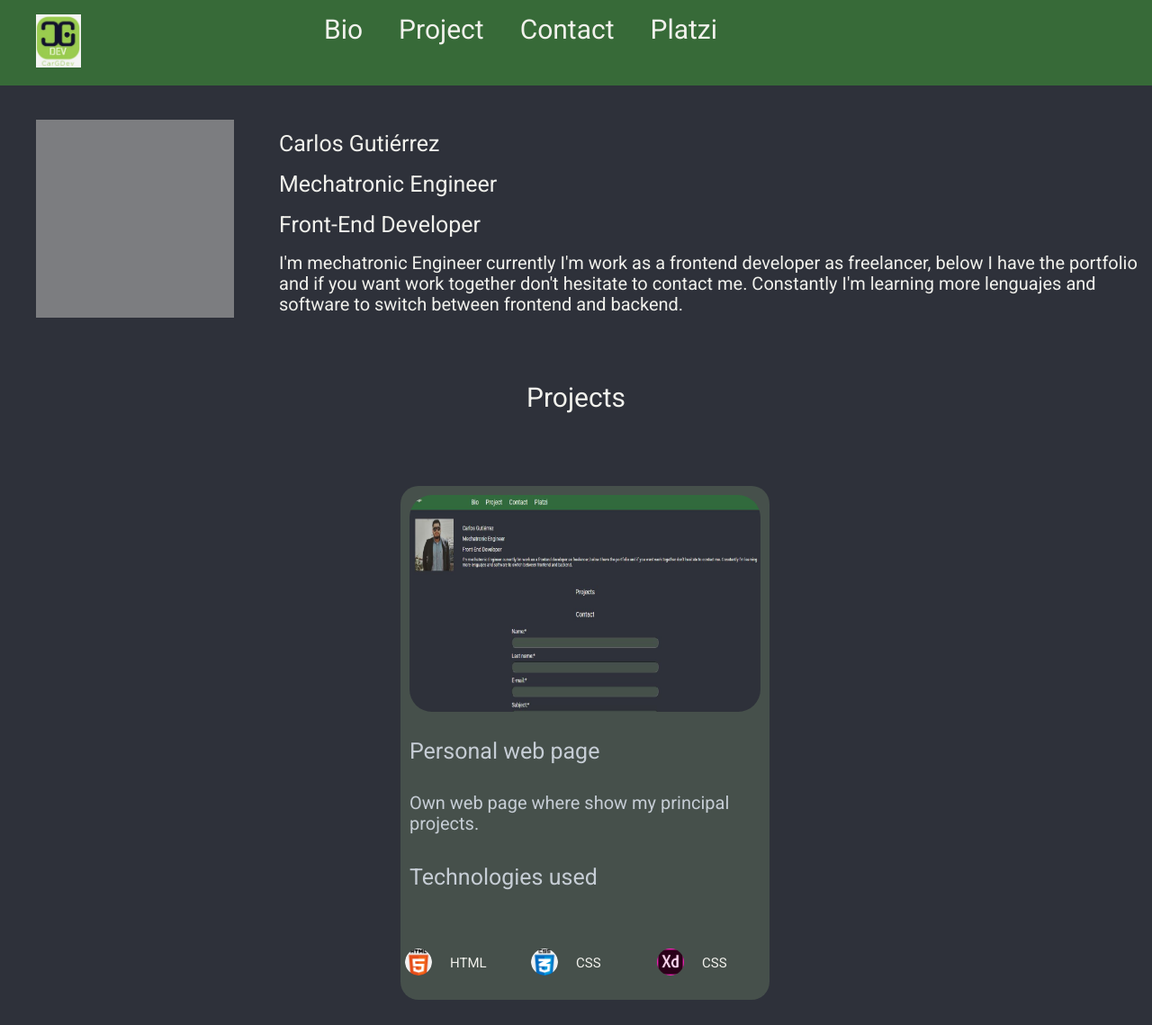
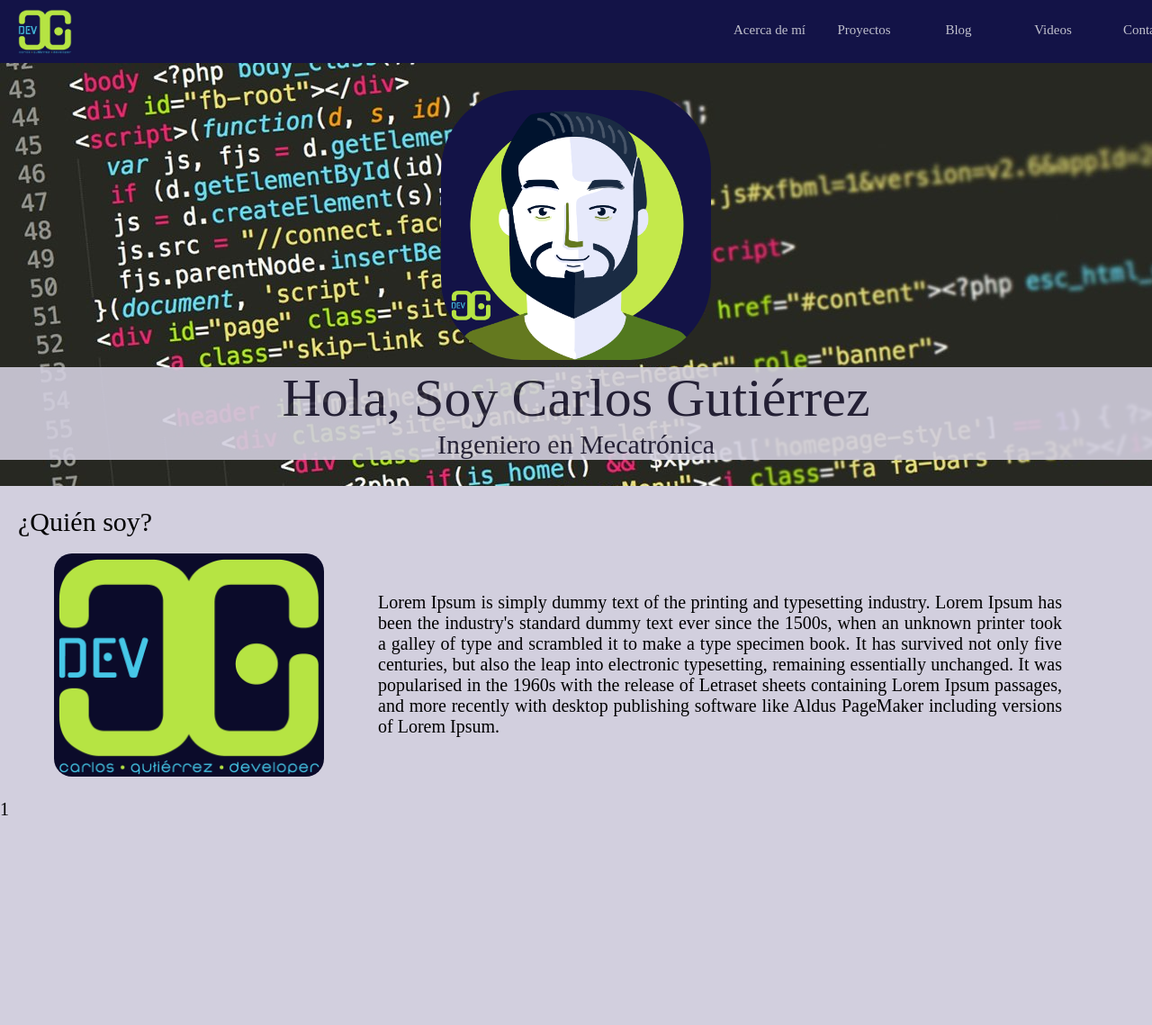
Before and after one commit to CarGDev/PaginaWeb, a website: page src/index.html in a window 1280 px wide. Shown: the top 1139 px of the page at 90% size. Drawn offline with Linux system fonts and the light colour scheme; grey boxes are pictures that could not be loaded.

Commit message:
Adding about

```diff
--- a/src/assets/css/contact.css
+++ /dev/null
@@ -1,92 +0,0 @@
-/* .title-data {
-  color: #2E2E2E;
-} */
-
-.contact .title {
-  display: flex;
-  justify-content: center;
-  font-size: 30px;
-}
-
-.head {
-  width: 100%;
-}
-
-.foot {
-  width: 100%;
-}
-
-.projects .title {
-  display: flex;
-  justify-content: center;
-  font-size: 30px;
-}
-
-.form{
-  border-radius: 20px;
-  border: 0px;
-  margin: 0px auto;
-  padding: 0px;
-  height: 780px;
-  width: 1100px;
-  /* left: 300px;
-  top: 200px; */
-  display: grid;
-  justify-items: center;
-  align-items: flex-start;
-}
-
-.form section {
-  margin: 10px;
-}
-
-.form-name label {
-  display: flex;
-  align-items: flex-start;
-}
-
-input {
-  border-radius: 20px;
-  width: 832px;
-  height: 40px;
-  outline: none;
-  margin-top: 10px;
-  background-color: #46504B;
-  color: #F1F1EC;
-  display: flex;
-  justify-content: start;
-}
-
-.form-buttons {
-  padding: 20px;
-  vertical-align: middle;
-}
-
-.form-password__input {
-  text-align: start;
-}
-
-.form-message__input {
-  height: 250px;
-}
-
-.form-buttons__accept {
-  font-size: 30px;
-}
-
-button {
-  background-color: #4A9B45;
-  color: #F1F1EC;
-  border-radius: 20px;
-  width: 408px;
-  height: 72px;
-  outline: none;
-}
-.form-buttons__accept {
-  margin-right: 5px;
-
-}
-
-.form-buttons__cancel {
-  margin-left: 5px;
-}
--- a/src/assets/css/main.css
+++ b/src/assets/css/main.css
@@ -1,133 +1,288 @@
-body{
-  background-color: #2E313A;
-  font-family: 'Roboto', sans-serif;
-  color: #F1F1EC;
+body {
+  background: #D2CFDE;
+  width: 99vw;
+  /* overflow-x: hidden; */
+  /* overflow: hidden; */
 }
-
-p {
-  font-size: 25px;
-}
-
-.projects p {
-  font-size: 30px;
-}
-
-.description {
+/* linear-gradient(#131347, */
+.container {
+  display: grid;
+  /* grid-template-columns: 1fr; */
+  grid-template-rows: 3.5em 1fr 3.5em;
   font-size: 20px;
-}
-
-label {
-  font-size: 25px;
+  /* grid-gap: .25em; */
+  /* background-image: image(./assets/images/carlosOK-05); */
 }
 
 a {
-  color: #F1F1EC;
+  font-size: .75em;
+  color:#C1C1CD;
   text-decoration: none;
-  font-size: 30px;
 }
 
-/* .contact {
-  height: 1500px;
-} */
+/* Comienza el header */
+.head {
+  /* width: 200px; */
+  background: #131347;
+  /* border: 1px solid black; */
+  position: fixed;
+  width: 100vw;
+  height: 3.5em;
+  /* height: 200px; */
+  grid-column: 1 / -1;
+  grid-row: 1 / 2;
+  display: grid;
+  grid-template-columns: 40em 5em 5em 5em 5em 5em;
+  grid-gap: .25em;
+  z-index: 3;
+}
 
-.container {
-  display: grid;
-  grid-template-columns: 1fr;
-  grid-template-rows: 90px minmax(600px 1fr) 500px;
+.lista {
+  height: 80%;
+  /* border: 1px solid green; */
+}
+
+.head-section:nth-of-type(2):hover {
+  background-color:#1C1C4E;
+}
+
+.head-section:nth-of-type(3):hover {
+  background-color:#1C1C4E;
+}
+
+.head-section:nth-of-type(4):hover {
+  background-color:#1C1C4E;
+}
+
+.head-section:nth-of-type(5):hover {
+  background-color:#1C1C4E;
+}
+
+.head-section:nth-of-type(6):hover {
+  background-color:#1C1C4E;
+}
+
+.head-section {
+  text-align: center;
+  align-items: center;
+}
+
+.logo {
+  margin: 0em;
+  /* height: 100%; */
+  padding: .5em 0em 0em 1em;
+  display: flex;
   justify-items: center;
 }
 
-.header {
-  display: flex;
-  justify-items: flex-start;
+.logo img {
+  width: 3em;
 }
 
-.body {
+.lista-section {
+  padding: 0em;
+}
+/* Termina el header */
+/* comienza el contenido */
+.content {
+  /* width: 100vw; */
+  /* border: 1px solid black; */
+  /* height: 200px; */
+  grid-column: 1 / -1;
+  grid-row: 2 / 3;
   display: grid;
-  grid-template-rows: 300px 1fr 1050px;
+  grid-template-rows: 23.5em 1fr 1fr 1fr 1fr 1fr;
+  grid-gap: .25em;
+}
+
+.section:nth-of-type(1) {
+  /* border: 1px solid white; */
+  height: 23.5em;
+  grid-row: 1 / 2;
+  width: 100vw;
+  display: flex;
+  align-items: center;
+  justify-content: center;
+  /* z-index: 2; */
+  background: #D2CFDE;
+}
+
+.section:nth-of-type(2) {
+  /* border: 1px solid white; */
+  /* width: 100%; */
+  grid-row: 2 / 3;
+  z-index: 2;
+  background: #D2CFDE;
+  display: grid;
+  grid-template-columns: 20em 1fr;
+  grid-template-rows: 3.5em 1fr;
+  grid-template-areas: "about", "about"
+                       "img", "description";
+}
+
+.section:nth-of-type(2) .section-aboutMe:nth-of-type(1) {
+  grid-column: 1 / -1;
+  grid-row: 1 / 2;
+  height: 3.5em;
+  /* width: 100vw; */
+  display: flex;
+  align-items: center;
+  justify-items: center;
+  padding-left: 1em;
+  /* background-color: blue; */
+  /* width: 90%; */
+}
+
+.section:nth-of-type(2) .section-aboutMe:nth-of-type(1) p {
+  font-size: 1.5em;
+  /* padding: 1em; */
+}
+
+.section:nth-of-type(2) .section-aboutMe:nth-of-type(2) {
+  grid-column: 1 / 2;
+  grid-row: 2 / -1;
+  padding-left: 1em;
+  display: flex;
+  /* height: 15em; */
+  justify-content: center;
+}
+.section:nth-of-type(2) .section-aboutMe:nth-of-type(3) {
+  grid-column: 2 / -1;
+  grid-row: 2 / -1;
+  display: flex;
+  align-items: center;
+  padding-left: 1em;
+  padding-right: 5em;
+  /* background-color: red; */
+  /* width: 100%; */
+}
+
+.section:nth-of-type(2) .section-aboutMe:nth-of-type(3) p {
+  text-align: justify;
+}
+
+.section:nth-of-type(2) .section-aboutMe:nth-of-type(2) .aboutMe-img {
+  background-color: #0B0B2A;
+  /* height: 15em; */
+  border-radius: 20px;
+  margin: 0em;
+  /* display: flex; */
+  /* justify-items: center; */
+}
+
+.section:nth-of-type(2) .section-aboutMe:nth-of-type(2) .aboutMe-img img {
+  width: 15em;
+  display: flex;
   justify-items: center;
 }
 
-.body {
-  justify-content: center;
-}
-.body .bio {
-  display: grid;
-  grid-template-columns: 300px 1fr;
-  grid-template-rows: 1fr;
-  grid-gap: 10px;
-  align-items: center;
-  justify-items: center;
-  /* margin: 20px 300px 20px 300px; */
+.section:nth-of-type(3) {
+  /* border: 1px solid white; */
+  height: 100%;
+  grid-row: 3 / 4;
+  /* z-index: 2; */
+  background: #D2CFDE;
 }
 
-.body .bio .image {
-  margin-top: 10px;
-  margin-bottom: 10px;
+.section:nth-of-type(4) {
+  /* border: 1px solid white; */
+  height: 100%;
+  grid-row: 4 / 5;
+  /* z-index: 2; */
+  background: #D2CFDE;
 }
 
-.titleSection {
-  display: grid;
-  grid-template-columns: 1fr;
-  grid-template-rows: 35px 35px 40px 1fr;
-  grid-gap: 10px;
-
+.section:nth-of-type(5) {
+  /* border: 1px solid white; */
+  height: 100%;
+  grid-row: 5 / 6;
+  /* z-index: 2; */
+  background: #D2CFDE;
 }
 
-.body .bio .image img {
-  width: 220px;
-  height: 220px;
-  /* height: 410px; */
-  opacity: 70%;
-}
-.header .logo img {
-  width: 50px;
+.section:nth-of-type(6) {
+  /* border: 1px solid white; */
+  height: 100%;
+  grid-row: 6 / -1;
+  /* z-index: 2; */
+  background: #D2CFDE;
 }
 
-.head {
-  display: grid;
-  grid-template-columns: minmax(100px, 300px) 1fr;
-  /* justify-items: flex-end; */
-  grid-gap: 20px;
-  background-color: #376A38;
+.about {
+  display: flex;
+  align-items: initial;
 }
 
-.headerTitle {
-  display: flex;
-  justify-items: flex-end;
-  padding-right: 40px;
+.about-content:nth-of-type(1) {
+  margin: 0em;
+  width: 100vw;
+  position: relative;
+  z-index: 1;
+  height: 23.5em;
 }
 
-.foot {
-  display: grid;
-  grid-template-columns: 300px 600px 1fr;
-  grid-gap: 20px;
-  background-color: #376A38;
-  align-content: center;
+.background {
+  margin: 0em;
+  height: 23.5em;
+  width: 100vw;
+  overflow: hidden;
+  /* margin: 10px;
+  position: relative; */
 }
 
-.footItem {
-  display: flex;
-  align-items: baseline;
-  justify-content: center;
+.background img {
+  /* width:  100vw; */
+  left: -100%;
+  right: -100%;
+  top: -100%;
+  bottom: -100%;
+  margin: auto;
+  min-height: 100%;
+  min-width: 100%;
 }
 
-.social img {
-  width: 50px;
-  height: 50px;
-  border-radius: 25px;
+.about-content:nth-of-type(2) {
+  position: absolute;
+  width: 100vw;
+  z-index: 2;
 }
 
-.social {
-  display: flex;
-  align-items: center;
+.about-avatar {
+  margin-bottom: 0em;
 }
 
-.social a {
-  padding-left: 50px;
+.about-item {
+  text-align: center;
+  font-size: 1.5em;
 }
 
-a:hover {
-  color: #2E313A;
-  text-decoration: underline;
+.about-description p {
+  margin: 0em;
+  color: #242038;
+  background: #D2CFDE;
+  opacity: 90%;
 }
+
+.about-description:nth-of-type(1) p {
+  font-size: 2em;
+}
+
+.about-avatar img {
+  background-color: #131347;
+  border-radius: 3em;
+  width: 10em;
+}
+
+/* Termina el contenido */
+/* Comienza el footer */
+.footer {
+  /* width: 200px; */
+  background: #131347;
+  height: 100%;
+  /* border: 1px solid black; */
+  /* height: 200px; */
+  grid-column: 1 / -1;
+  grid-row: 3 / -1;
+}
+
+/* Termina el footer */
--- a/src/index.html
+++ b/src/index.html
@@ -8,149 +8,108 @@
   <link rel="icon" type="image/png" href="./assets/images/entretenimiento.png">
   <link rel="stylesheet" href="./assets/css/normalize.css" />
   <link rel="stylesheet" href="./assets/css/main.css" />
-  <link rel="stylesheet" href="./assets/css/contact.css">
-  <link rel="stylesheet" href="./assets/css/project.css">
 </head>
 <body>
   <section class="container">
     <header class="head">
-      <!-- <nav> -->
-        <section class="header">
-          <figure class="logo">
-            <img src="./assets/images/Logo1.JPG" alt="">
-          </figure>
-        </section>
-        <nav class="headerTitle">
-          <ul class="item">
-            <a href="#Bio">Bio</a>
+      <div class="head-section">
+        <figure class="logo">
+          <img src="./assets/images/CARGDEV_logo-02.png" alt="" class="logo-img">
+        </figure>
+      </div>
+      <div class="head-section">
+        <div class="lista">
+          <ul class="lista-section">
+            <a href="#about">Acerca de mí</a>
           </ul>
-          <ul class="item">
-            <a href="#Project">Project</a>
+        </div>
+      </div>
+      <div class="head-section">
+        <div class="lista">
+          <ul class="lista-section">
+            <a href="#projects">Proyectos</a>
           </ul>
-          <ul class="item">
-            <a href="#Contact">Contact</a>
+        </div>
+      </div>
+      <div class="head-section">
+        <div class="lista">
+          <ul class="lista-section">
+            <a href="#blog">Blog</a>
           </ul>
-          <ul class="item">
-            <a href="https://platzi.com/@CarGDev/" target="_blank">Platzi</a>
+        </div>
+      </div>
+      <div class="head-section">
+        <div class="lista">
+          <ul class="lista-section">
+            <a href="#videos">Videos</a>
           </ul>
-        </nav>
-      <!-- </nav> -->
+        </div>
+      </div>
+      <div class="head-section">
+        <div class="lista">
+          <ul class="lista-section">
+            <a href="#contact">Contacto</a>
+          </ul>
+        </div>
+      </div>
     </header>
-    <section class="body">
-      <section class="bio" id="Bio">
-        <figure class="image">
-          <img src="./assets/images/IMG_20190420_223647_636.jpg" alt="">
-        </figure>
-        <section class="titleSection">
-          <p class="title">Carlos Gutiérrez</p>
-          <p class="ocupacy">Mechatronic Engineer</p>
-          <p class="subtitle">Front-End Developer</p>
-          <p class="description">
-            I'm mechatronic Engineer currently I'm work as a frontend developer as freelancer, below I have the portfolio and if you want work together don't hesitate to contact me.
-            Constantly I'm learning more lenguajes and software to switch between frontend and backend.
-          </p>
-        </section>
-      </section>
-      <section class="projects" id="Project">
-        <p class="title">Projects</p>
-        <div class="Projects-container">
-          <div class="content">
-            <div class="project">
-              <figure class="project-img">
-                <img src="./assets/images/Projects/Pagina Web.JPG" alt="">
+    <section class="content">
+      <div class="section"> <!-- 1 -->
+        <div class="about">
+          <div class="about-content">
+            <figure class="background">
+              <img src="./assets/images/BackGround.jpg" alt="">
+            </figure>
+          </div>
+          <div class="about-content">
+            <div class="about-item">
+              <figure class="about-avatar">
+                <img src="./assets/images/carlosOK-05.png" alt="">
               </figure>
-              <div class="titles">
-                <div class="project-title">
-                  <a href="https://cargdev.com">Personal web page</a>
-                </div>
-                <div class="project-description">
-                  <p>
-                    Own web page where show my principal projects.
-                  </p>
-                </div>
+            </div>
+            <div class="about-item">
+              <div class="about-description">
+                <p>Hola, Soy Carlos Gutiérrez</p>
               </div>
-              <div class="techs">
-                <p class="tech-title">Technologies used</p>
-                <div class="tech-techs">
-                  <div class="project-technologies">
-                    <div>
-                      <figure class="tech-icon">
-                        <img src="./assets/images/iCONS/html-5.png" alt="">
-                      </figure>
-                      <p>HTML</p>
-                    </div>
-                    <div>
-                      <figure class="tech-icon">
-                        <img src="./assets/images/iCONS/css.png" alt="">
-                      </figure>
-                      <p>CSS</p>
-                    </div>
-                    <div>
-                      <figure class="tech-icon">
-                        <img src="./assets/images/iCONS/1200px-Adobe_XD_CC_icon.svg.png" alt="">
-                      </figure>
-                      <p>CSS</p>
-                    </div>
-                  </div>
-                </div>
+              <div class="about-description">
+                <p>Ingeniero en Mecatrónica</p>
               </div>
             </div>
           </div>
         </div>
-      </section>
-      <section class="contact" id="Contact">
-        <p class="title">Contact</p>
-        <form action="mailto:ingecarlos.gutierrez@gmail.com" method="post" enctype="text/plain" class="form">
-          <section class="form-name">
-            <label for="name-input" class="form-name__label">Name:*</label>
-            <input type="text" name="Name" value="Name" class="form-name__input" id="name-input">
-          </section>
-          <section class="form-lastname">
-            <label for="lastname-input" class="form-lastname__input" class="form-lastname__label">Last name:*</label>
-            <input type="text" name="lastName" value="Last Name" class="form-lastname__input" id="lastname-input">
-          </section>
-          <section class="form-email">
-            <label for="email-input" class="form-email__label">E-mail:*</label>
-            <input type="mail" name="email" value="email@dominio.com" class="form-email__input" id="email-input">
-          </section>
-          <section class="form-message">
-            <label for="message-input" class="form-message__label">Subject:*</label>
-            <input type="message" name="Message" value="Message" class="form-message__input" id="message-input">
-          </section>
-          <section class="form-buttons">
-            <button class="form-buttons__accept">Send</button>
-          </section>
-        </form>
-      </section>
+      </div>
+      <div class="section" id="about"> <!-- 2 -->
+        <div class="section-aboutMe">
+          <p>¿Quién soy?</p>
+        </div>
+        <div class="section-aboutMe">
+          <figure class="aboutMe-img">
+            <img src="./assets/images/CARGDEV_logo-02.png" alt="">
+          </figure>
+        </div>
+        <div class="section-aboutMe">
+          <p>
+Lorem Ipsum is simply dummy text of the printing and typesetting industry. Lorem Ipsum has been the industry's standard dummy text ever since the 1500s, when an unknown printer took a galley of type and scrambled it to make a type specimen book. It has survived not only five centuries, but also the leap into electronic typesetting, remaining essentially unchanged. It was popularised in the 1960s with the release of Letraset sheets containing Lorem Ipsum passages, and more recently with desktop publishing software like Aldus PageMaker including versions of Lorem Ipsum.
+          </p>
+        </div>
+      </div>
+      <div class="section" id="projects"> <!-- 3 -->
+        <p>1</p>
+      </div>
+      <div class="section" id="blog"> <!-- 4 -->
+        <p>1</p>
+      </div>
+      <div class="section" id="videos"> <!-- 5 -->
+        <p>1</p>
+      </div>
+      <div class="section" id="contact"> <!-- 6 -->
+        <p>1</p>
+      </div>
     </section>
     <footer class="foot">
-      <div class="foot-item">
-        <figure class="social">
-          <img src="./assets/images/iCONS/github.png" target="_blank" alt="">
-          <a href="https://github.com/CarGDev">GitHub</a>
-        </figure>
-        <figure class="social">
-          <img src="./assets/images/iCONS/linkedin.png" target="_blank" alt="">
-          <a href="https://www.linkedin.com/in/cargdev/">LinkedIn</a>
-        </figure>
-      </div>
-      <div class="foot-item">
-        <figure class="social">
-          <img src="./assets/images/iCONS/correo-electronico.png" alt="">
-          <a href="https://cargdev.com">ingecarlos.gutierrez@gmail.com</a>
-        </figure>
-        <figure class="social">
-          <img src="./assets/images/iCONS/twitter.png" target="_blank" alt="">
-          <a href="https://twitter.com/CarGDev">Twitter</a>
-        </figure>
-      </div>
-      <div class="foot-item">
-        <figure class="social">
-          <img src="./assets/images/iCONS/Capture.JPG" target="_blank" alt="">
-          <a href="https://platzi.com/r/CarGDev/">Obten un mes gratis en Platzi</a>
-        </figure>
-      </div>
+
     </footer>
+  </section>
   </section>
 </body>
 </html>
```
Also changed, not shown: src/assets/project.css (renamed from src/assets/css/project.css, +10 -0 lines), src/assets/images/BackGround.jpg (added), src/assets/images/CARGDEV_logo-02.png (added), src/assets/images/Logo1.JPG (deleted), src/assets/images/Logo2.JPG (deleted), src/assets/images/carlosOK-05.png (added), src/assets/images/iCONS/Wakatime.png (added), 1 other file.
